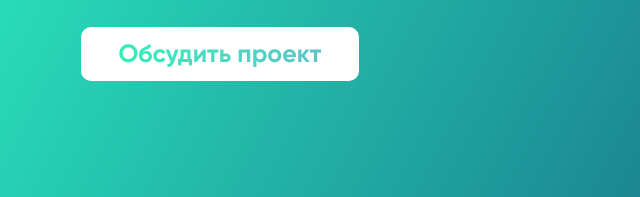
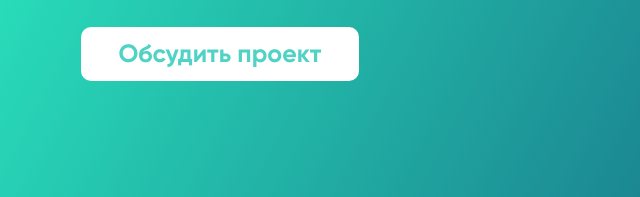
Before and after one commit to ssemenidov/marketingfix, a plain HTML site: page index.html in a window 1280 px wide. Shown: the part 7474-7671 px from the top of the page, 111-751 px from the left. Drawn offline with nearby package versions, Linux system fonts and the light colour scheme.

Commit message:
gradient btn del

```diff
--- a/index.html
+++ b/index.html
@@ -521,9 +521,8 @@
             <span>Нажмите на кнопку, чтобы связаться с нами.</span><br />
             Мы подробно ответим на все интересующие Вас вопросы!
           </div>
-          <div class="order-green-wrap">
-            <button class="order-btn order-green-btn">Обсудить проект</button>
-          </div>
+
+          <button class="order-btn order-green-btn">Обсудить проект</button>
         </div>
       </div>
     </section>
--- a/scss/order.scss
+++ b/scss/order.scss
@@ -68,16 +68,11 @@
   background-repeat: no-repeat;
 
   padding-bottom: 10em !important;
-  &-wrap {
+
+  &-btn {
     background: #fff;
-    width: max-content;
-    // padding: 0.5em 0;
     border-radius: 10px;
-  }
-  &-btn {
-    background: linier-gradient(140.46deg, #37ecba 26.47%, #72afd3 106.99%);
-    -webkit-background-clip: text;
-    -webkit-text-fill-color: transparent;
+    color: #50d2c5;
   }
 }
 
```
Also changed, not shown: css/style.css.
